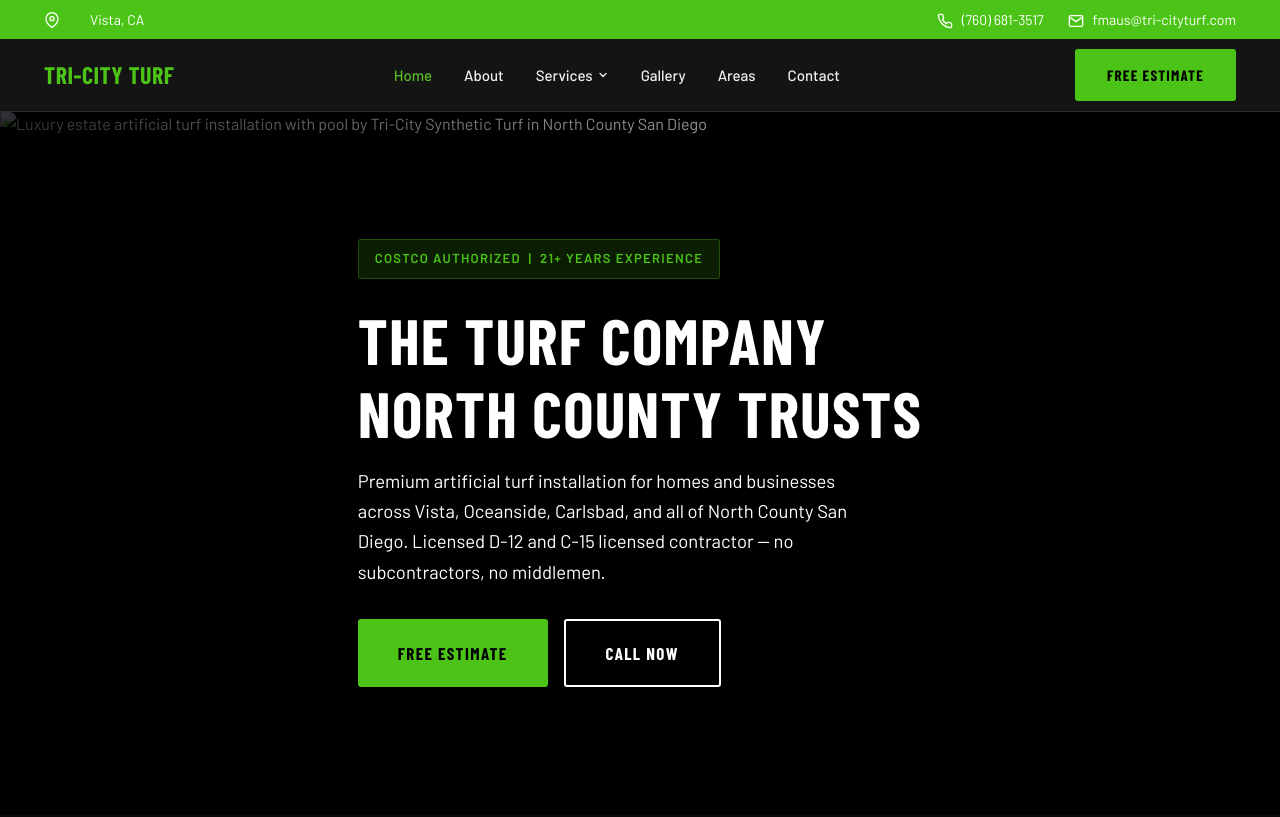
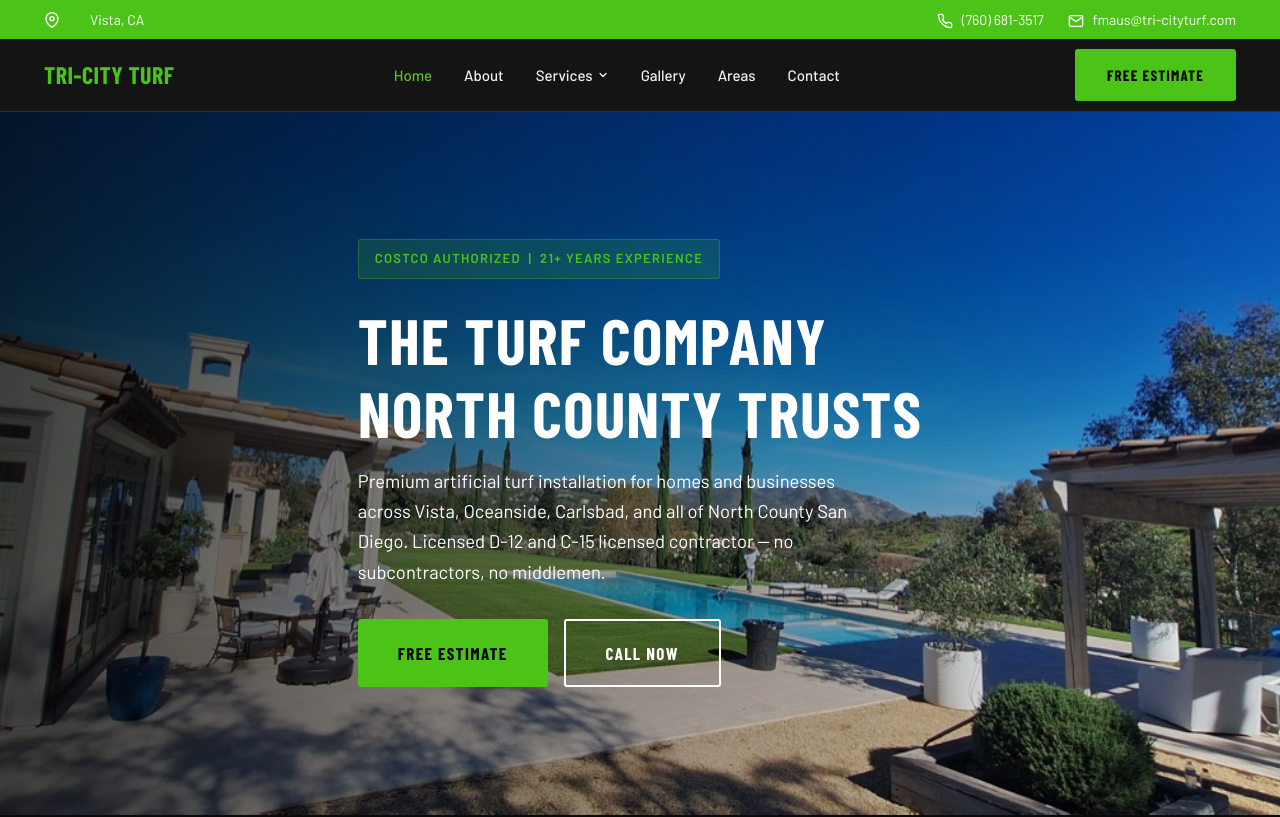
Before and after one commit to EchoLocalagency/TriCityTurf, a plain HTML site: page index.html in a window 1280 px wide. Shown: the top 817 px of the page. Drawn offline with nearby package versions, Linux system fonts and the light colour scheme; a web font is replaced by a local one.

Commit message:
Fix hero: use CSS background-image instead of img tag
Image was loading then disappearing. CSS background-image is more
reliable for full-bleed hero backgrounds and won't show alt text.

Co-Authored-By: Claude Opus 4.6 (1M context) <noreply@anthropic.com>

```diff
--- a/index.html
+++ b/index.html
@@ -258,9 +258,7 @@
 
     <!-- ======================== HERO ======================== -->
     <section class="hero" id="hero">
-        <div class="hero-bg" aria-hidden="true">
-            <img src="assets/images/optimized/20260115_121218.jpg" alt="Luxury estate artificial turf installation with pool by Tri-City Synthetic Turf in North County San Diego" width="1200" height="553" fetchpriority="high">
-        </div>
+        <div class="hero-bg" aria-hidden="true" style="background-image:url('assets/images/optimized/20260115_121218.jpg');background-size:cover;background-position:center;"></div>
         <div class="hero-overlay"></div>
         <div class="container hero-content">
             <div class="hero-badge">Costco Authorized &nbsp;|&nbsp; 21+ Years Experience</div>
```
